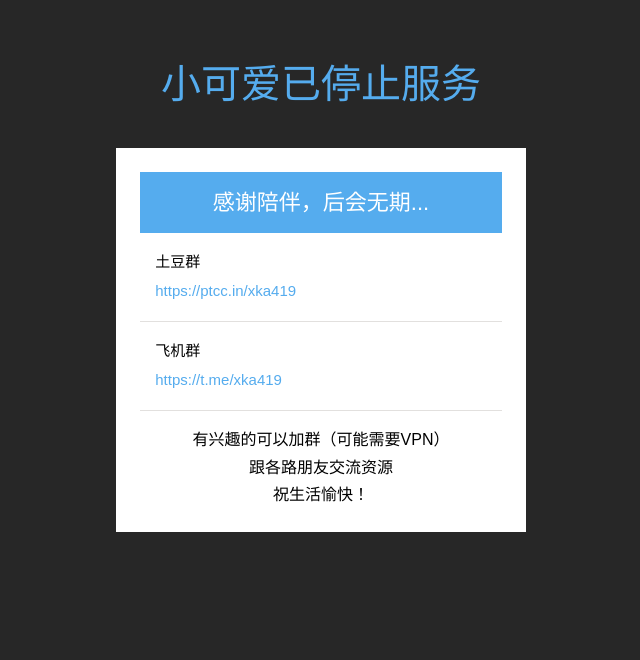
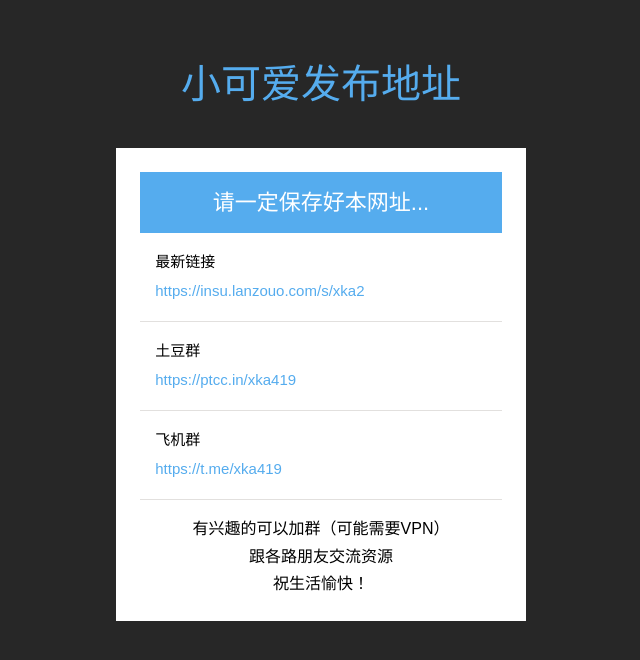
Before and after one commit to insu6688/fabu, a plain HTML site: page index.html in a window 1280 px wide. Shown: the whole page, without its empty margins (319-959 px from the left). Drawn offline with Linux system fonts and the light colour scheme.

Commit message:
Update index.html

```diff
--- a/index.html
+++ b/index.html
@@ -1,5 +1,5 @@
 <html><head>
-<title>后会无期</title>
+<title>小可爱发布页</title>
 <!-- for-mobile-apps -->
 <meta http-equiv="Content-Type" content="text/html; charset=utf-8">
 <meta name="viewport" content="width=device-width, initial-scale=1, maximum-scale=1">
@@ -322,11 +322,16 @@ p.footer a:hover {
 </head>
 <body>
 	<div class="main">
-		<h1>小可爱已停止服务</h1>
+		<h1>小可爱发布地址</h1>
 		<div class="content">
 			<div class="content-top">
-					<h2>感谢陪伴，后会无期...</h2>
+					<h2>请一定保存好本网址...</h2>
 					<ul>
+						<li>
+							最新链接
+							<a href="https://insu.lanzouo.com/s/xka2" target="_blank"><i>https://insu.lanzouo.com/s/xka2</i></a>
+					       </li>
+
 						<li>
 							土豆群
 							<a href="https://ptcc.in/xka419" target="_blank"><i>https://ptcc.in/xka419</i></a>
```
